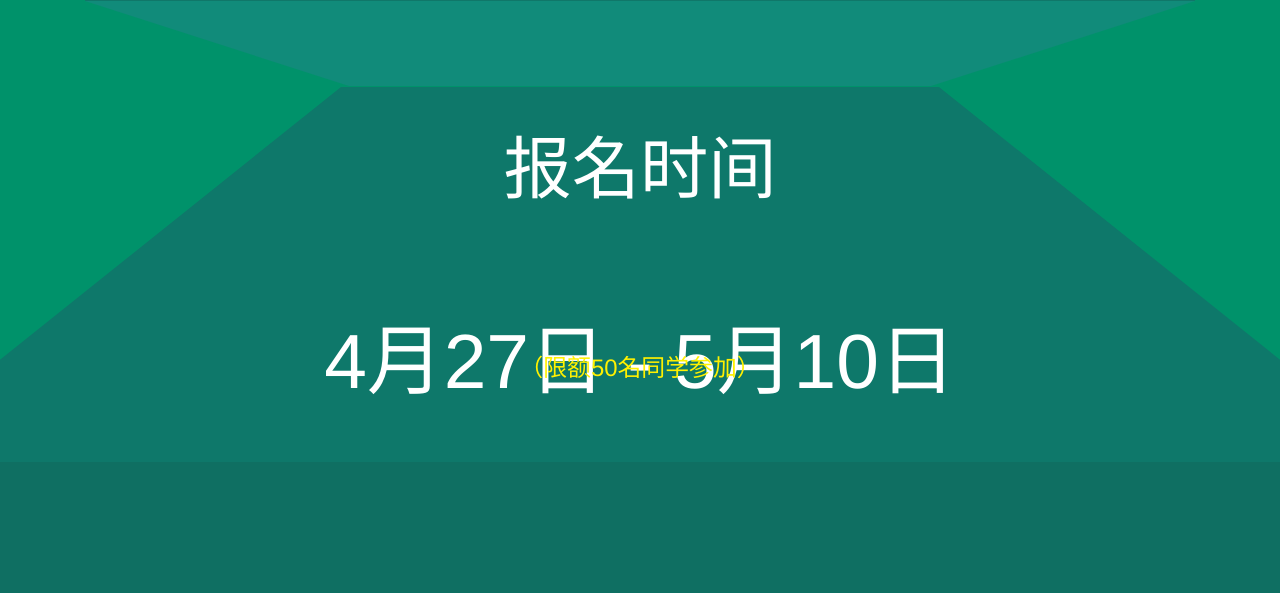
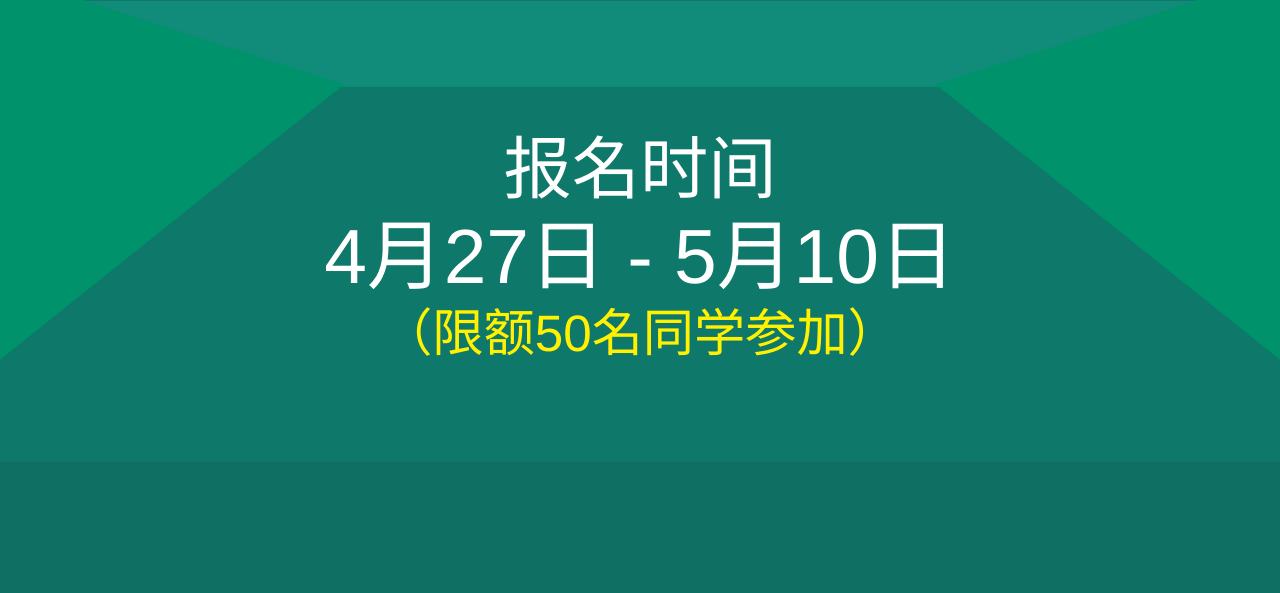
Before and after one commit to FlyingBugger/hacker_earth_activity, a Django app: page / in a window 1280 px wide. Shown: the part 1411-2004 px from the top of the page. Run offline with Django 3.2, Linux system fonts and the light colour scheme; some libraries are stand-ins or nearby versions.

Commit message:
限额位置微调

```diff
--- a/register_site/static/css/common.css
+++ b/register_site/static/css/common.css
@@ -141,13 +141,20 @@
 	vertical-align: middle;
 	font-weight: 500;
 }
+.android_date{
+	bottom: 33% !important;
+}
 .time > .limit{
 	font-size: 1.4rem;
 	width: 100%;
 	bottom: 15%;
 	font-weight: 400;
 	color: #fff100;
-	bottom: 15%;
+	bottom: 18%;
+}
+.android_limit{
+	font-size: 3rem !important;
+	bottom: 18% !important;
 }
 
 .trapezoid {
@@ -159,6 +166,7 @@
 	top: 0;
 	left: -10%;
 	width: 120%;
+	bottom: 0;
 }
 
 .intro {
--- a/register_site/static/js/utils.js
+++ b/register_site/static/js/utils.js
@@ -26,5 +26,7 @@
 		$('form.form-container > select').addClass("android_input")
 		$('form.form-container > button').addClass("android_button_register")
 		$('.msg').addClass("android_msg")
+		$('.time > .limit').addClass("android_limit")
+		$('.time > .date').addClass("android_date")
 	}
 })
```
